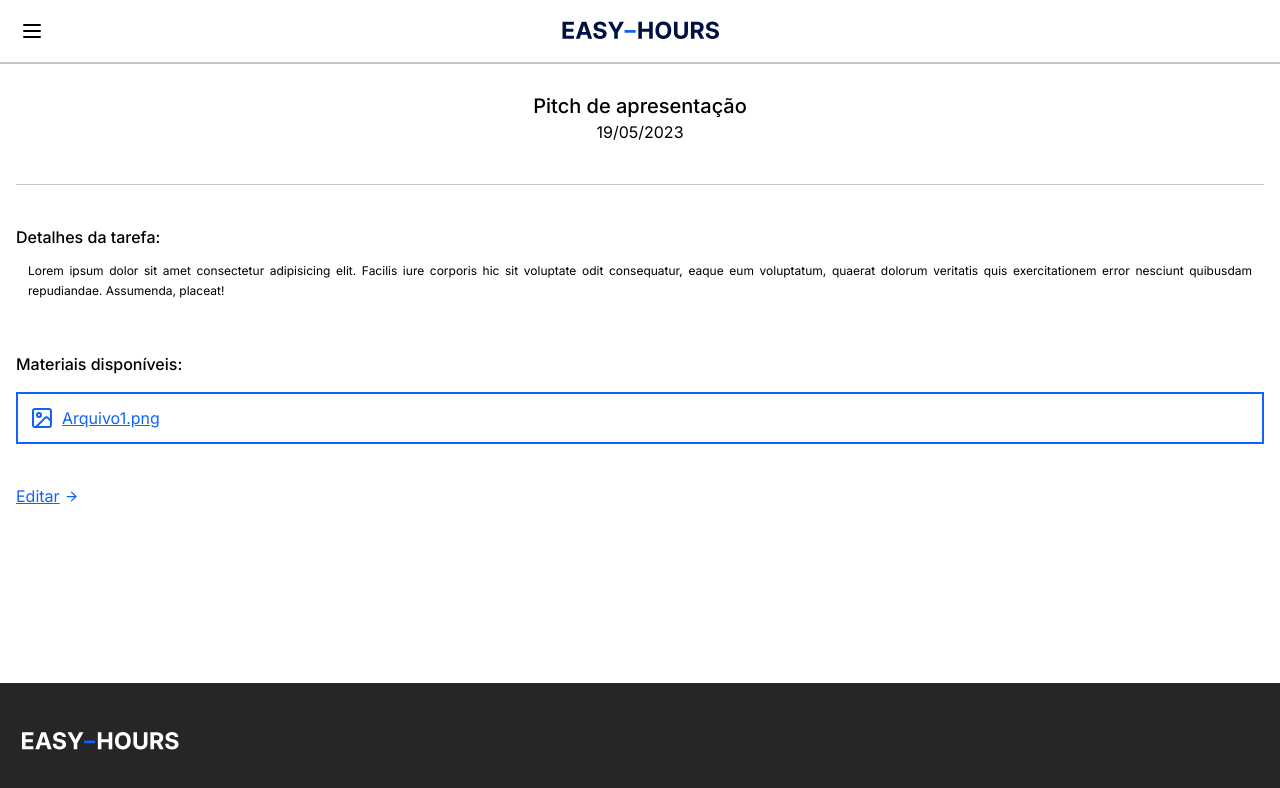
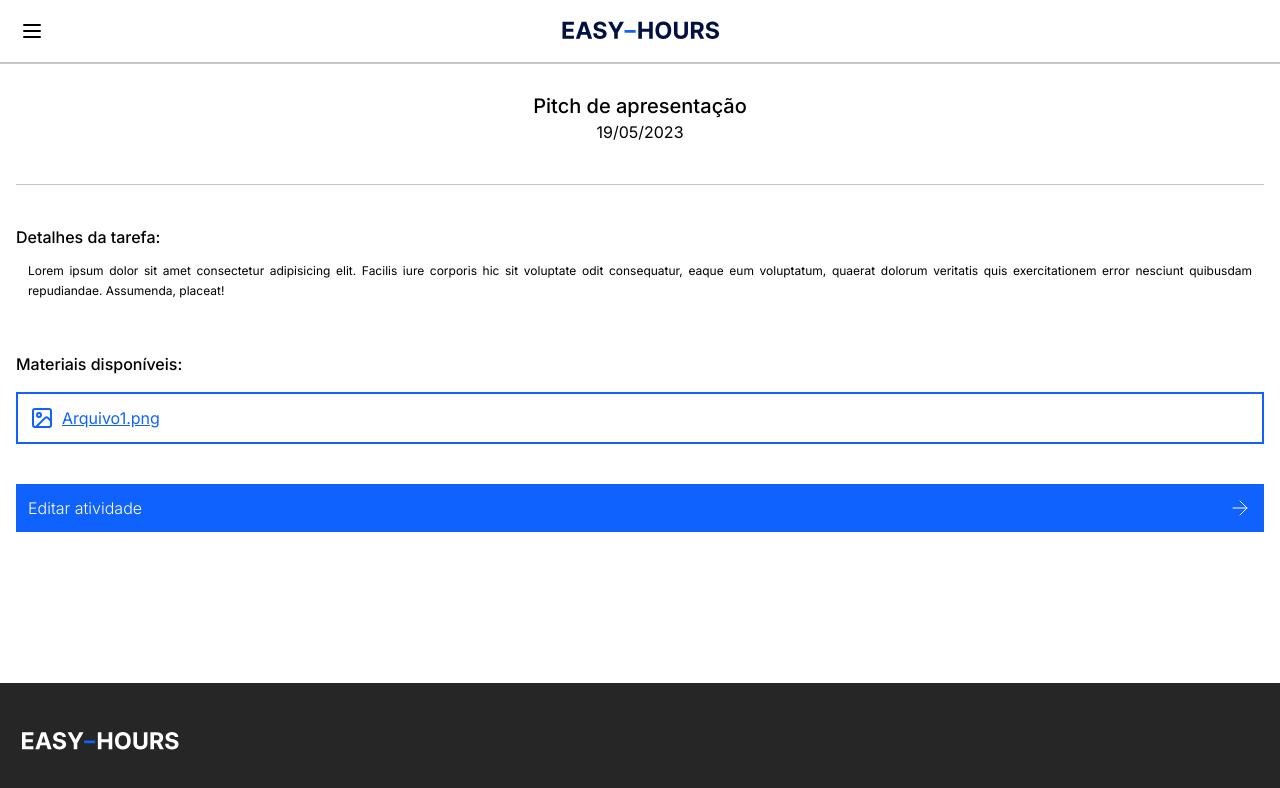
Before and after one commit to gabrielMendes21/tcc-etecZL, a Next.js app in the folder front/: page /coordenador-ETEC/atividades/pitch in a window 1280 px wide. Shown: the top 788 px of the page. Built offline with nearby package versions, Linux system fonts and the light colour scheme.

Commit message:
change edit button

```diff
--- a/front/src/app/(authenticated)/coordenador-ETEC/atividades/pitch/page.jsx
+++ b/front/src/app/(authenticated)/coordenador-ETEC/atividades/pitch/page.jsx
@@ -1,6 +1,7 @@
 import TradLink from '@/components/Link'
 import Delay from '@/components/LoadDelay'
-import { Image } from 'lucide-react'
+import { ArrowRight, Image } from 'lucide-react'
+import Link from 'next/link'
 
 export default function Pitch() {
   return (
@@ -38,9 +39,13 @@ export default function Pitch() {
           </div>
 
           {/* Edit task link */}
-          <TradLink to="/coordenador-ETEC/atividades/pitch/editar" size={15}>
-            Editar
-          </TradLink>
+          <Link
+            href="/coordenador-ETEC/atividades/pitch/editar"
+            className="flex justify-between items-center w-full text-left font-light bg-highlighted text-white mt-7 p-3"
+          >
+            Editar atividade
+            <ArrowRight strokeWidth={1} />
+          </Link>
         </div>
       </Delay>
     </main>
```
